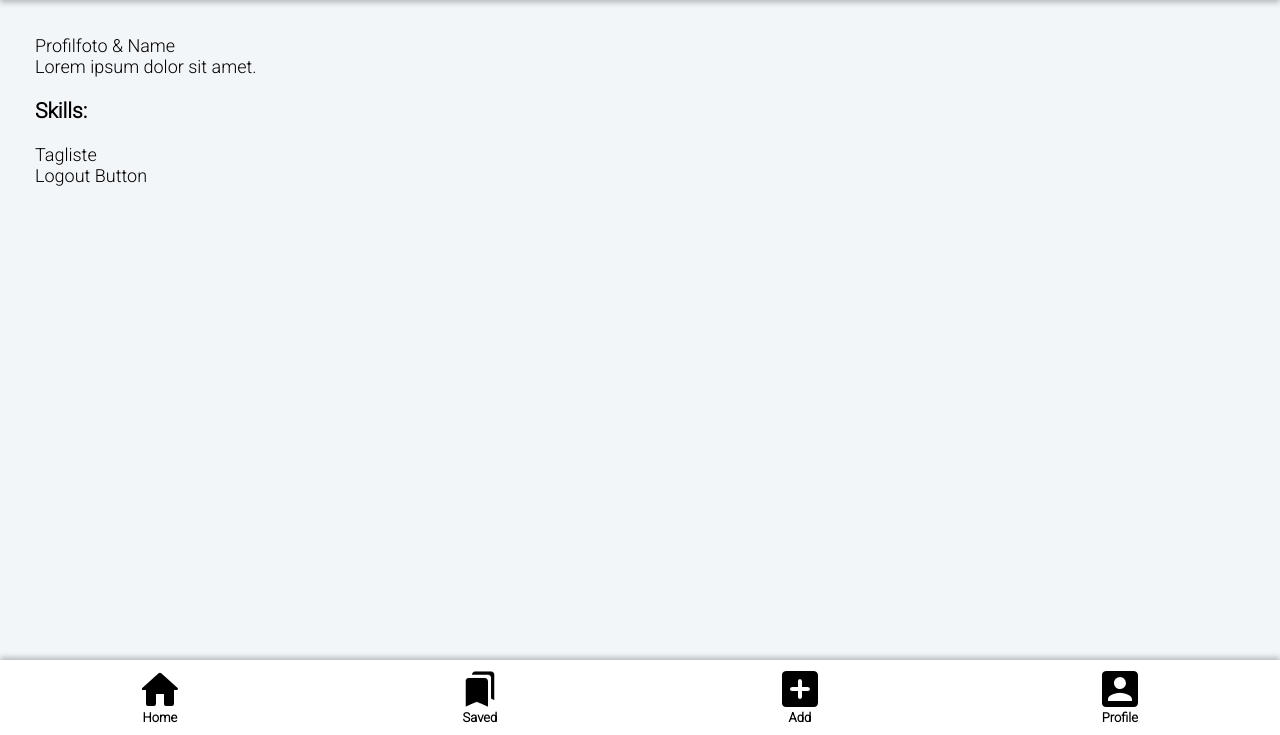
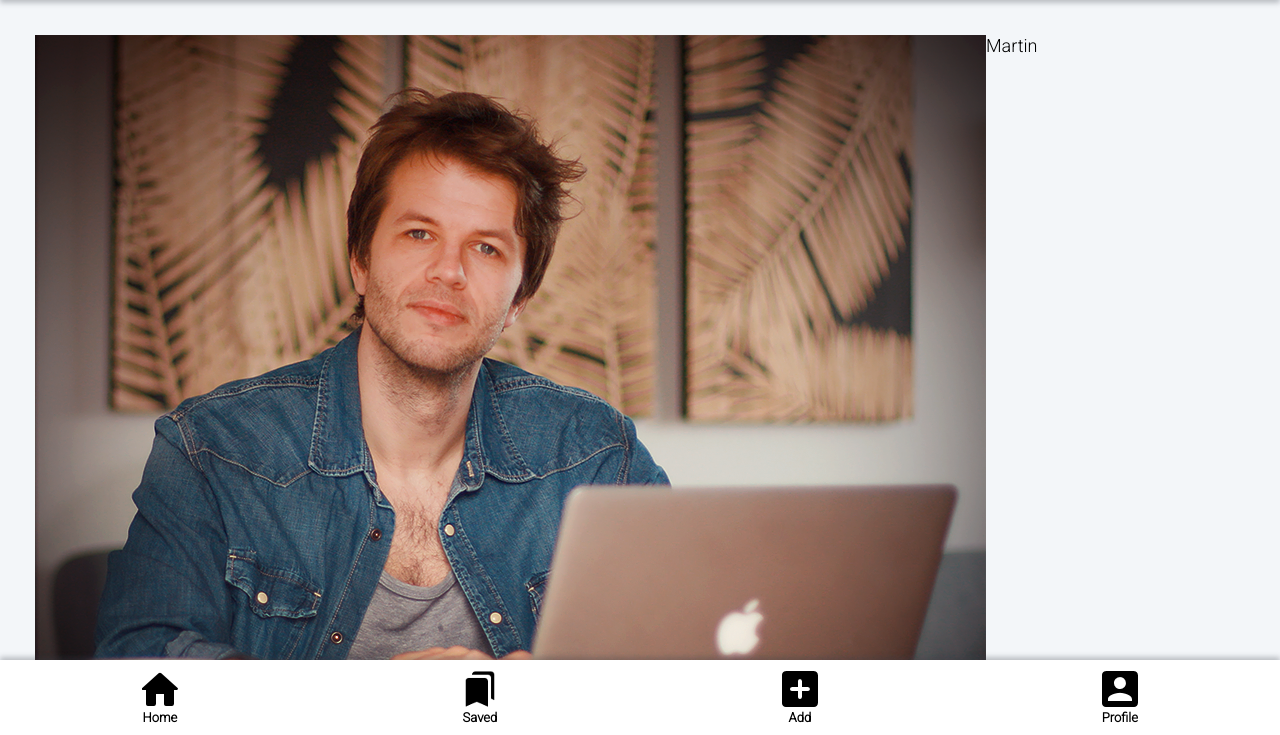
Before and after one commit to mpagels/quiz-app, a website: page profile.html in a window 1280 px wide. Shown: the part 65-800 px from the top of the page. Drawn offline with nearby package versions, Linux system fonts and the light colour scheme.

Commit message:
Create .profil__header--foto css class

```diff
--- a/profile.html
+++ b/profile.html
@@ -13,7 +13,10 @@
 
     <main>
       <section class="profil">
-        <section class="profil--header">Profilfoto & Name</section>
+        <section class="profil--header">
+          <img class="profil__header--foto" src="images/martin-profil.png" />
+          <span>Martin</span>
+        </section>
         <section class="profil--about">Lorem ipsum dolor sit amet.</section>
         <section class="profil--skills">
           <h3>Skills:</h3>
```
